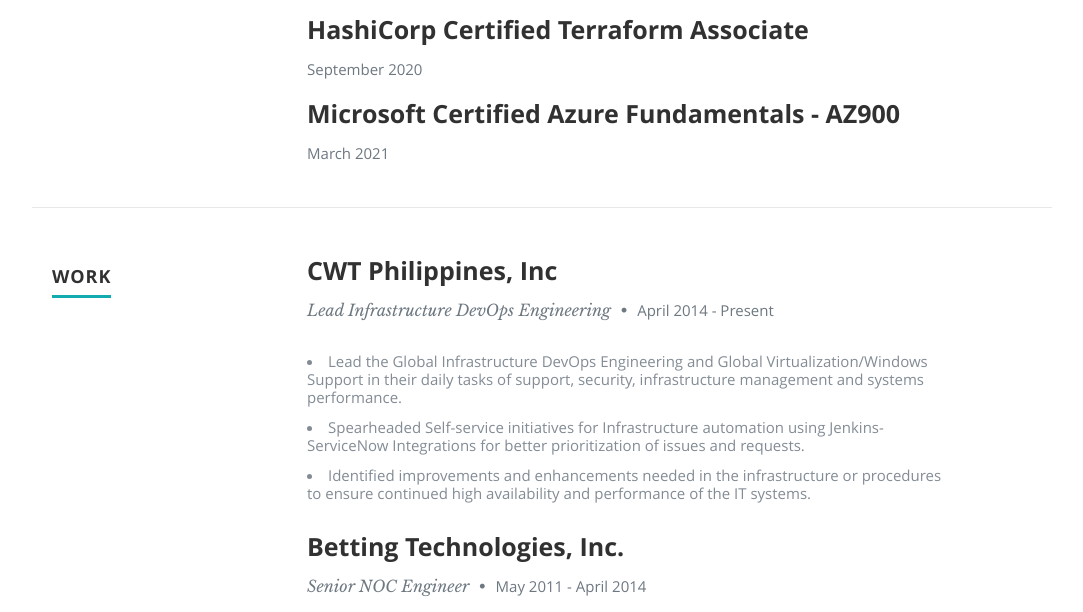
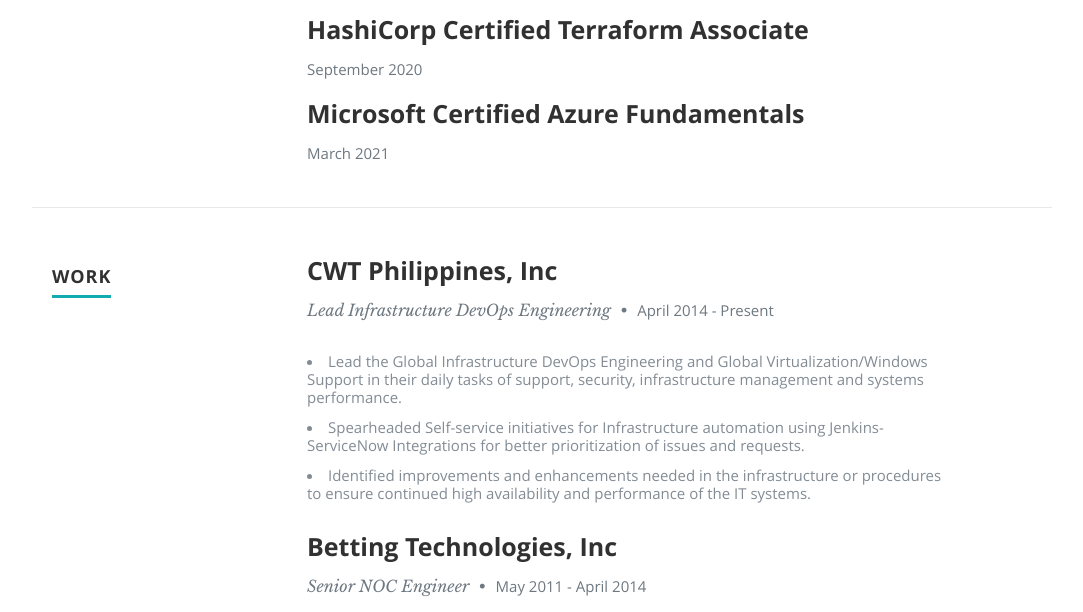
Before and after one commit to virtnewb/azure-resume, a plain HTML site: page frontend/index.html in a window 1280 px wide. Shown: the part 1313-1925 px from the top of the page, without its empty margins (98-1181 px from the left). Drawn offline with nearby package versions, Linux system fonts and the light colour scheme.

Commit message:
removed Az900 on the index.html file

```diff
--- a/frontend/index.html
+++ b/frontend/index.html
@@ -144,7 +144,7 @@
 
                <div class="twelve columns">
 
-                  <h3>Microsoft Certified Azure Fundamentals - AZ900</h3>
+                  <h3>Microsoft Certified Azure Fundamentals</h3>
                   <p class="info"><em class="date">March 2021</em></p>
 
                </div>
@@ -187,7 +187,7 @@
 
                <div class="twelve columns">
 
-                  <h3>Betting Technologies, Inc.</h3>
+                  <h3>Betting Technologies, Inc</h3>
                   <p class="info">Senior NOC Engineer <span>&bull;</span> <em class="date">May 2011 - April 2014</em></p>
 
                   <p>
```
